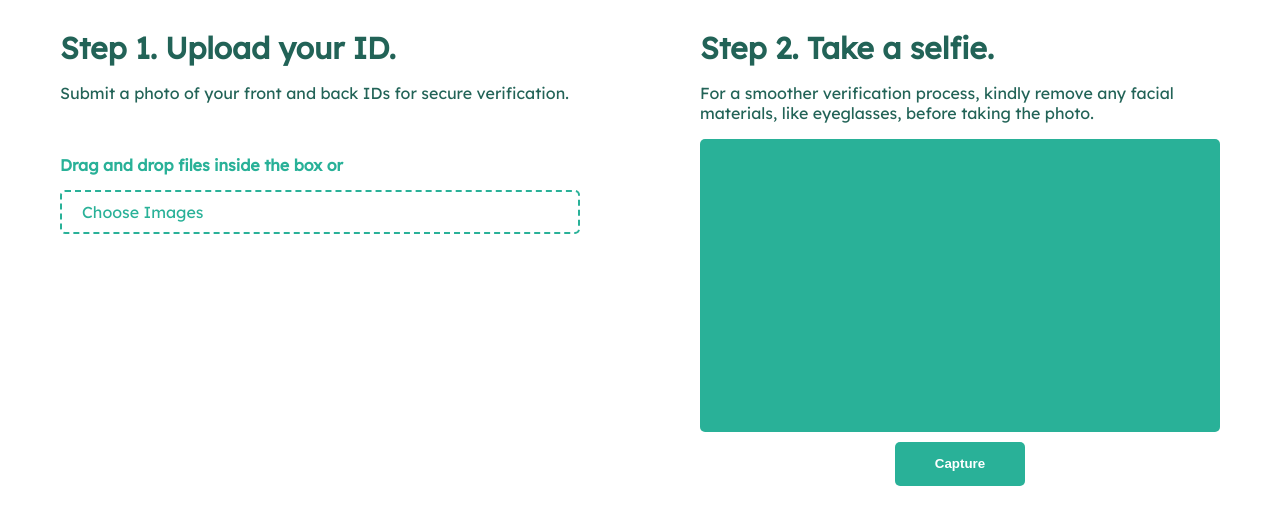
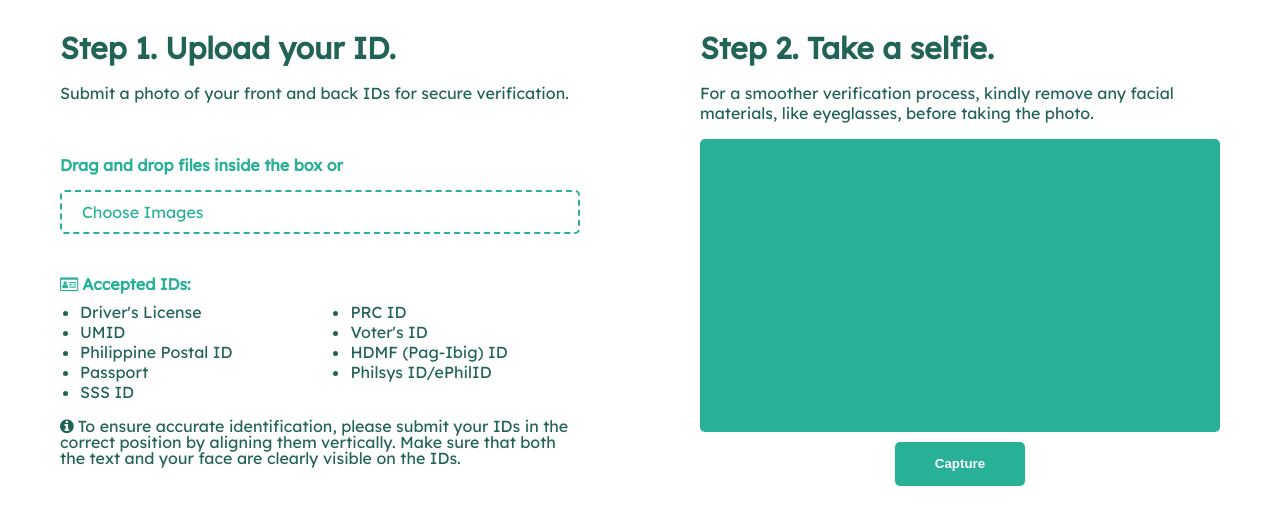
Before and after one commit to FGL200/teamken, a PHP site: page /teamken/faceRecognition.html in a window 1280 px wide. Shown: the part 91-616 px from the top of the page. Run offline with PHP 8.4, Linux system fonts and the light colour scheme.

Commit message:
Accepted IDs Update

```diff
--- a/css/responsive.css
+++ b/css/responsive.css
@@ -1,3 +1,4 @@
+/* Steps section */
 @media (max-width: 928px) {
     .step1, .step2 {
         width: 100%;
@@ -10,3 +11,10 @@
         padding: 20px;
     }
 }
+
+/* Id list */
+@media (max-width: 768px) {
+    .id-column {
+        flex-basis: 100%;
+    }
+}
--- a/css/style.css
+++ b/css/style.css
@@ -72,6 +72,49 @@ html, body {
     cursor: pointer;
 }
 
+
+/* Start of: ID list styles */
+.id-list {
+    display: flex;
+    flex-wrap: wrap;
+    justify-content: space-between;
+    margin-top: 10px;
+}
+
+
+.fa-id-card-o {
+    color: #29b198;
+}
+
+.idHeader {
+    font-size: 16px;
+    font-family: 'Lexend';
+    color: #29b198;
+    font-weight: bold;
+}
+
+.id-column {
+    flex-basis: 48%;
+    margin-bottom: 0;
+    width: auto;
+    height: auto;
+    color: #226357;
+}
+
+.id-column ul {
+    padding: 0px 20px;
+    margin: 0;
+    list-style-type: disc;
+}
+
+
+.id-reminder {
+    font-family: 'Lexend';
+}
+
+/* End of: ID list styles */
+
+
 /* video container */
 #videoElement {
     aspect-ratio: 16 / 9;
--- a/faceRecognition.html
+++ b/faceRecognition.html
@@ -8,10 +8,14 @@
     <!-- Custom CSS files-->
     <link rel="stylesheet" href="./css/style.css" />
     <link rel="stylesheet" href="./css/responsive.css" />
-    <!-- Font library -->
+    <!-- Font and icon library -->
     <link
       rel="stylesheet"
       href="https://fonts.googleapis.com/css?family=Lexend"
+    />
+    <link
+      rel="stylesheet"
+      href="https://cdnjs.cloudflare.com/ajax/libs/font-awesome/4.7.0/css/font-awesome.min.css"
     />
     <!-- Website Favicon -->
     <link rel="Icon" href="/images/Converge-Favicon.png" />
@@ -50,6 +54,35 @@
         <label for="imgUpload" class="fileSubmit" id="btnLabel"
           >Choose Images</label
         >
+        <div class="fa fa-id-card-o">
+          <span class="idHeader"> Accepted IDs:</span>
+        </div>
+        <div class="id-list">
+          <div class="id-column">
+            <ul>
+              <li>Driver's License</li>
+              <li>UMID</li>
+              <li>Philippine Postal ID</li>
+              <li>Passport</li>
+              <li>SSS ID</li>
+            </ul>
+          </div>
+          <div class="id-column">
+            <ul>
+              <li>PRC ID</li>
+              <li>Voter's ID</li>
+              <li>HDMF (Pag-Ibig) ID</li>
+              <li>Philsys ID/ePhilID</li>
+            </ul>
+          </div>
+          <p class="fa fa-info-circle" style="color: #226357">
+            <span class="id-reminder">
+              To ensure accurate identification, please submit your IDs in the
+              correct position by aligning them vertically. Make sure that both
+              the text and your face are clearly visible on the IDs.</span
+            >
+          </p>
+        </div>
 
         <a href="./faceRecognition.html" id="reUpload" style="display: none"
           >Reupload ID</a
```
